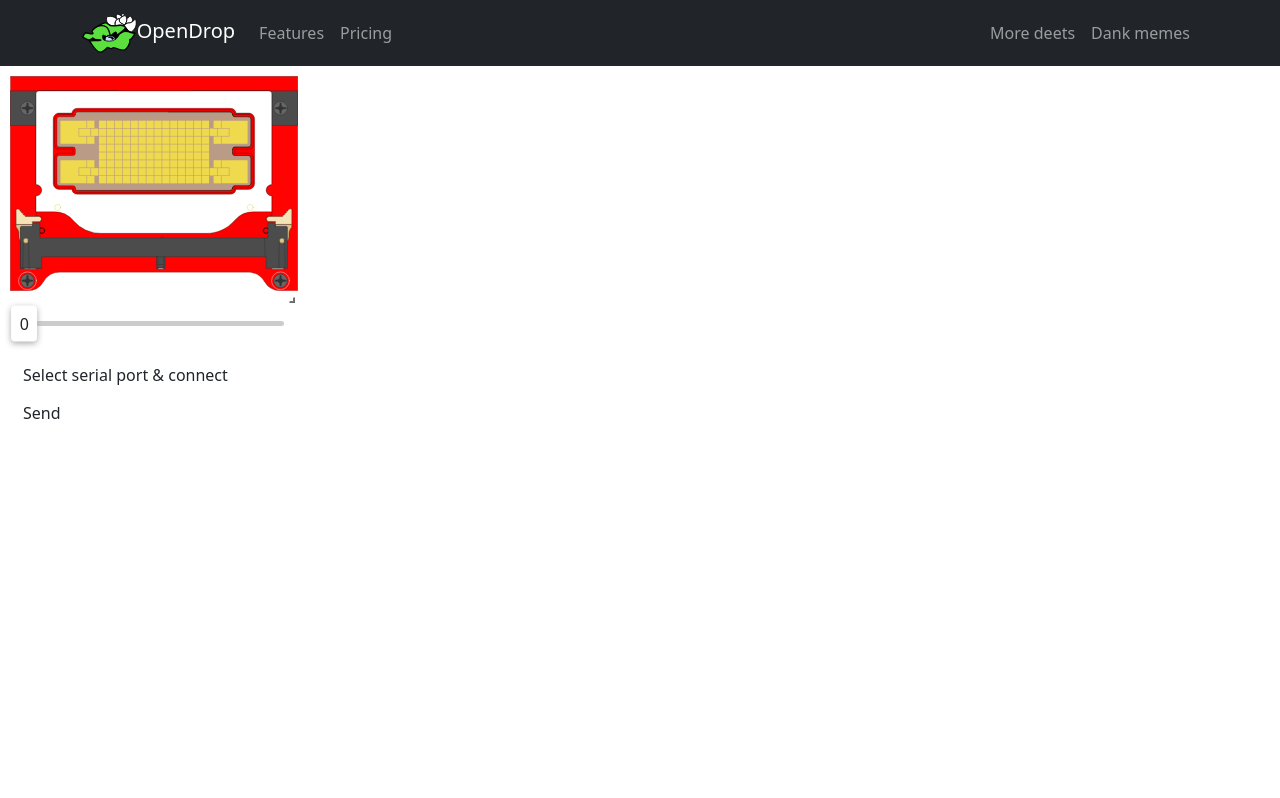
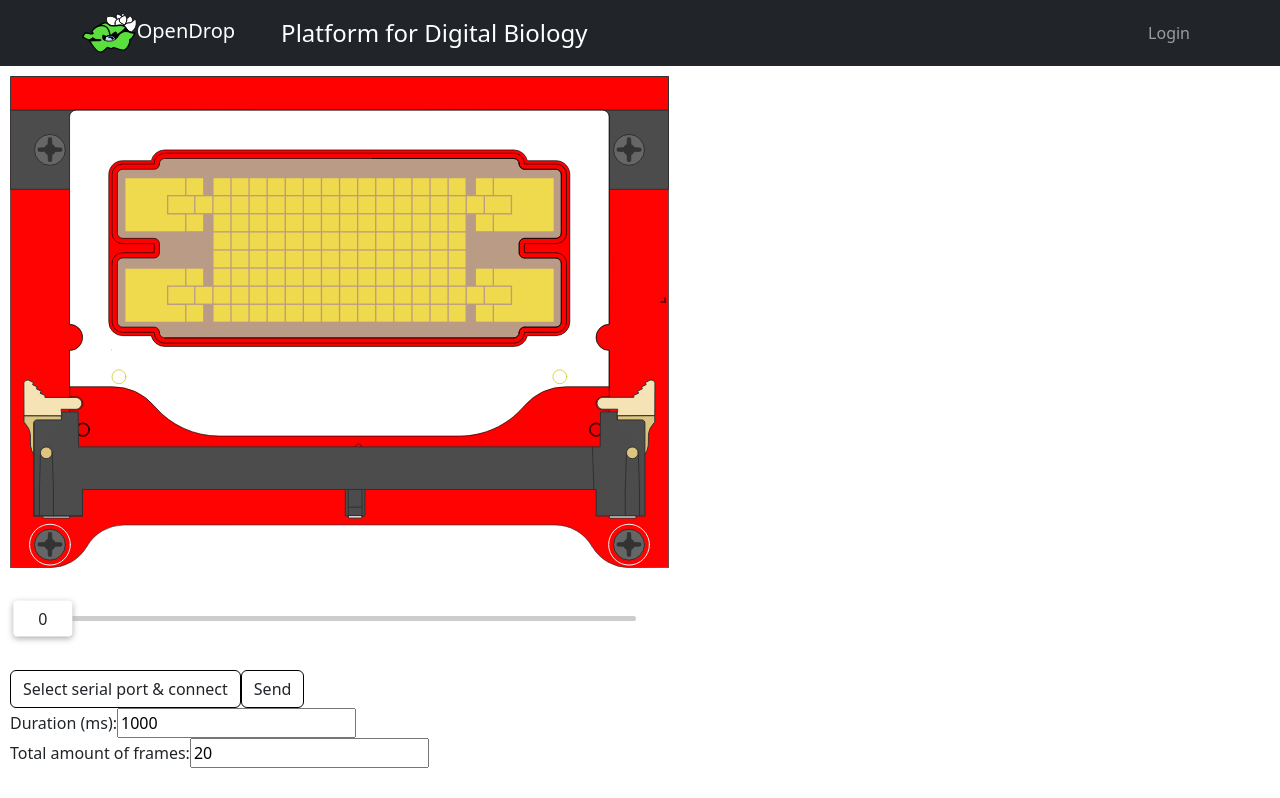
Before and after one commit to GaudiLabs/DigitalBiologyPlatform, a React app in the folder React/: page / in a window 1280 px wide. Built offline with nearby package versions, Linux system fonts and the light colour scheme.

Commit message:
programatically configured amount of frames & individual frame duration

```diff
--- a/React/package.json
+++ b/React/package.json
@@ -11,6 +11,7 @@
     "react-bootstrap": "^2.5.0",
     "react-dom": "^18.2.0",
     "react-grid-layout": "^1.3.4",
+    "react-modal-login": "^2.0.7",
     "react-resizable": "^3.0.4",
     "react-scripts": "5.0.1",
     "sass": "^1.54.6",
--- a/React/src/cartridge_DIMM.js
+++ b/React/src/cartridge_DIMM.js
@@ -22,7 +22,6 @@ class CartridgeComponent extends React.Component {
             let current_electrode_id = current_electrode.getAttribute("electrode_id")
             console.log(current_electrode_id)
 
-            console.log("ICI MDR");
             console.log(this.props.state);
             current_electrode.addEventListener('click', (e) => {this.props.state.clickHandle(current_electrode_id, e)}, false);
             current_electrode.addEventListener('mouseenter', (e) => {this.props.state.clickHandle(current_electrode_id, e)}, false);
@@ -1475,7 +1474,7 @@ class CartridgeComponent extends React.Component {
         //console.log(this.state.frames)
         //console.log(this.state.frames[this.props.state.currently_edited_frame[0]][i][j])
         console.log(this.props.state)
-        if (this.props.state.frames[this.props.state.currently_edited_frame[0]][i][j] == null) {
+        if (this.props.state.frames[this.props.state.currently_edited_frame[0]].electrodes[i][j] == null) {
             return ("#efd94c")
         } else {
             return ("#00F")
--- a/React/src/index.css
+++ b/React/src/index.css
@@ -73,3 +73,12 @@ body {
     box-sizing: border-box;
     cursor: se-resize;
   }
+  .btn {
+    border : 1px solid black !important;
+  }
+
+  .logo-title {
+    color : white;
+    font-size:x-large;
+    margin-left: 30px;
+  }
--- a/React/src/index.js
+++ b/React/src/index.js
@@ -159,13 +159,11 @@ class HeaderTop extends React.Component {
           <Navbar.Toggle aria-controls="responsive-navbar-nav" />
           <Navbar.Collapse id="responsive-navbar-nav">
             <Nav className="me-auto">
-              <Nav.Link href="#features">Features</Nav.Link>
-              <Nav.Link href="#pricing">Pricing</Nav.Link>
+              <Nav className="logo-title">Platform for Digital Biology</Nav>
             </Nav>
             <Nav>
-              <Nav.Link href="#deets">More deets</Nav.Link>
-              <Nav.Link eventKey={2} href="#memes">
-                Dank memes
+              <Nav.Link href="#login" onClick={() => this.openModal()}>
+                Login
               </Nav.Link>
             </Nav>
           </Navbar.Collapse>
@@ -177,14 +175,28 @@ class HeaderTop extends React.Component {
 
 class Body extends React.Component {
 
+
   constructor(props) {
     super(props);
+
+
     let new_frames = new Array();
-    var times = 11;
 
-    for(var i = 0; i < times; i++){
-        new_frames.push(Array(16).fill(Array(8).fill(null)))
+    const frame = {
+      duration: 0,
+      electrodes: []
+    };
+
+    var framesAmountSet = 20;
+
+    for(var i = 0; i <= framesAmountSet; i++){
+
+        var new_frame = Object.create(frame);
+        new_frame.duration = 1000;
+        new_frame.electrodes = Array(16).fill(Array(8).fill(null));
+        new_frames.push(new_frame)
     }
+
     console.log(new_frames)
 
         this.state = {
@@ -194,7 +206,11 @@ class Body extends React.Component {
             //electrodes: Array(128).fill(null),
             instanciatedHooks: false,
             serialPort: null,
-            clickHandle: this.handleHover.bind(this)
+            clickHandle: this.handleHover.bind(this),
+            framesAmount : framesAmountSet,
+            showModal: false,
+            loading: false,
+            error: null
         };
 
     console.log(this.state.frames)
@@ -232,31 +248,43 @@ class Body extends React.Component {
   async SendClick() {
     console.log("SEND CLICKED")
 
-    var n=10
+    var n= this.state.framesAmount
+
+    //send first frame
+    let data = this.squaresToBytes(this.state.frames[this.state.currently_edited_frame[0]].electrodes)
+    this.setState(
+      {
+        currently_edited_frame : [this.state.currently_edited_frame[0]]
+      },() => { this.SendSerialData(data)}
+   )
+
+    await this.sleep(this.state.frames[this.state.currently_edited_frame[0]].duration);
+
+    //loop through frames
     for (let i = 0; i < n; i++) {
-    await this.sleep(1000);
 
+    var oldNb = this.state.currently_edited_frame[0]
     var newNb = this.state.currently_edited_frame[0] + 1
-      if (i == 10) {
+      if (i == this.state.framesAmount) {
         //remove this break for infinite loop
         break;
-        i = 0
-        var newNb = 0
       }
-    let data = this.squaresToBytes(this.state.frames[newNb])
+    let data = this.squaresToBytes(this.state.frames[newNb].electrodes)
     this.setState(
       {
         currently_edited_frame : [newNb]
-      },() => { this.SendSerialData(data)}
+      }, () => {
+        this.SendSerialData(data);
+      }
    )
 
-    // Allow the serial port to be closed later.
+        await this.sleep(this.state.frames[newNb].duration);
+
     }
     //let data = this.squaresToBytes(this.state.frames[this.state.currently_edited_frame[0]])
     //await writer.write(data);
     //writer.releaseLock();
  }
-
 
   bit_set(num, bit) {
     return num | 1 << bit;
@@ -265,7 +293,6 @@ class Body extends React.Component {
   dec2bin(dec) {
     return (dec >>> 0).toString(2);
   }
-
 
   squaresToBytes(squares) {
     let output = new Uint8Array(32);
@@ -287,10 +314,10 @@ class Body extends React.Component {
   }
 
   handleHover(electrode_id, e) {
-    console.log("MOUSE ENTER TOP")
+    console.log("MOUSE ENTER")
     //console.log(e)
     if (e.type === "click" || e.buttons === 1 || e.buttons === 3) {
-        var newArray = this.state.frames[this.state.currently_edited_frame[0]].map(function (arr) {
+        var newArray = this.state.frames[this.state.currently_edited_frame[0]].electrodes.map(function (arr) {
             return arr.slice();
         });
 
@@ -306,9 +333,10 @@ class Body extends React.Component {
         //console.log(i, j)
 
         var newFrames = this.state.frames.map(function (arr) {
-            return arr.slice();
+            //return arr.slice();
+            return {...arr}
         });
-        newFrames[this.state.currently_edited_frame[0]] = newArray
+        newFrames[this.state.currently_edited_frame[0]].electrodes = newArray
 
         this.setState({
             frames: newFrames,
@@ -317,14 +345,10 @@ class Body extends React.Component {
     //console.log(this.state.squares)
 }
 
-  render() {
-    return (
+  FrameSelector(){
+
+  return (
       <React.Fragment>
-        <HeaderTop />
-          {/* <div class ="mn" > */}
-          <GridLayout className="layout" cols={12} rowHeight={30} width={1200} draggableCancel=".not_draggable">
-        <div key="b" data-grid={{ x: 0, y: 0, w: 3, h: 6, minW: 2, maxW: 10, minH: 4 }} className = "not_draggable">
-           <AdaptorComponent state={this.state}/>
                       <div
         style={{
           display: "flex",
@@ -337,7 +361,7 @@ class Body extends React.Component {
           values={this.state.currently_edited_frame}
           step={1}
           min={0}
-          max={10}
+          max={this.state.framesAmount}
           onChange={(value) => {
             console.log("ici")
             console.log(value)
@@ -364,7 +388,7 @@ class Body extends React.Component {
                     values: this.state.currently_edited_frame,
                     colors: ["#548BF4", "#ccc"],
                     min: 0,
-                    max: 10
+                    max: this.state.framesAmount
                   }),
                   alignSelf: "center"
                 }}
@@ -396,15 +420,128 @@ class Body extends React.Component {
             </div>
         <SelectSerial onClick={() => this.SelectSerialClick()} />
         <Send onClick={() => this.SendClick()} />
+      </React.Fragment>
+)
+}
 
+handleDurationChange(event) {
+
+  var newFrames = this.state.frames.map(function (arr) {
+    //return arr.slice();
+    return {...arr}
+});
+newFrames[this.state.currently_edited_frame[0]].duration = event.target.value
+
+this.setState({
+    frames: newFrames,
+});
+}
+
+handleFrameAmountChange(event) {
+
+  const frame = {
+    duration: 0,
+    electrodes: []
+  };
+
+  var newFrames = this.state.frames.map(function (arr) {
+    //return arr.slice();
+    return {...arr}
+  });
+
+  var framesAmountSet = 0;
+  if (this.state.framesAmount < event.target.value) {
+    framesAmountSet = this.state.framesAmount - event.target.value
+  }
+  //TODO: handle case where new amount of frames is lower
+
+  for(var i = 0; i <= framesAmountSet; i++){
+
+      var new_frame = Object.create(frame);
+      new_frame.duration = 1000;
+      new_frame.electrodes = Array(16).fill(Array(8).fill(null));
+      newFrames.push(new_frame)
+  }
+
+this.setState({
+    frames: newFrames,
+    framesAmount: event.target.value,
+});
+}
+
+openModal() {
+  this.setState({
+    showModal: true
+  });
+}
+
+closeModal() {
+  this.setState({
+    showModal: false,
+    error: null
+  });
+}
+
+onLoginSuccess(method, response) {
+  console.log("logged successfully with " + method);
+}
+
+onLoginFail(method, response) {
+  console.log("logging failed with " + method);
+  this.setState({
+    error: response
+  });
+}
+
+startLoading() {
+  this.setState({
+    loading: true
+  });
+}
+
+finishLoading() {
+  this.setState({
+    loading: false
+  });
+}
+
+afterTabsChange() {
+  this.setState({
+    error: null
+  });
+}
+
+renderDurationInput(){
+  return (
+  <form >
+  <label>
+    Duration (ms):
+    <input type="number" value={this.state.frames[this.state.currently_edited_frame[0]].duration} onChange={this.handleDurationChange.bind(this)} />
+  </label>
+  <label>
+    Total amount of frames:
+    <input type="number" value={this.state.framesAmount} onChange={this.handleFrameAmountChange.bind(this)} />
+  </label>
+  </form>
+  )
+}
+
+  render() {
+    return (
+      <React.Fragment>
+        <HeaderTop />
+          {/* <div class ="mn" > */}
+          <GridLayout className="layout" cols={16} rowHeight={30} width={1200} draggableCancel=".not_draggable" compactType="horizontal">
+        <div key="b" data-grid={{ x: 0, y: 0, w: 9, h: 6, minW: 2, maxW: 10, minH: 4 }} className = "not_draggable">
+           <AdaptorComponent state={this.state}/>
+                {this.FrameSelector()}
+                {this.renderDurationInput()}
         </div>
+
+        {/* <div key="c" data-grid={{ x: 4, y: 0, w: 3, h: 6, minW: 2, maxW: 10, minH: 4 }}>
+                {this.FrameSelector()}
+        </div> */}
       </GridLayout>
-          {/* <ResizableBox width={'300'} lockAspectRatio={false}
-          axis="x"
-          handleSize={[20, 20]}
-    minConstraints={[100, 0]}  maxConstraints={[801, 0]}> */}
-           {/* </ResizableBox> */}
-          {/* </div> */}
       </React.Fragment>
     )
   }
```
Also changed, not shown: 2 other files.
